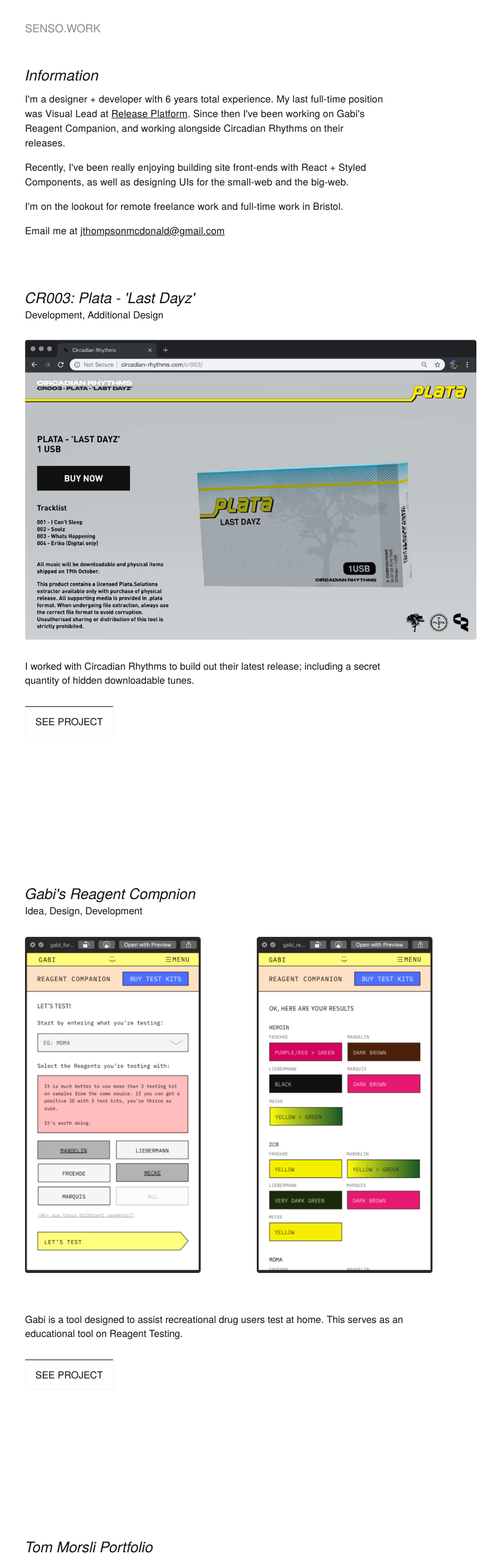
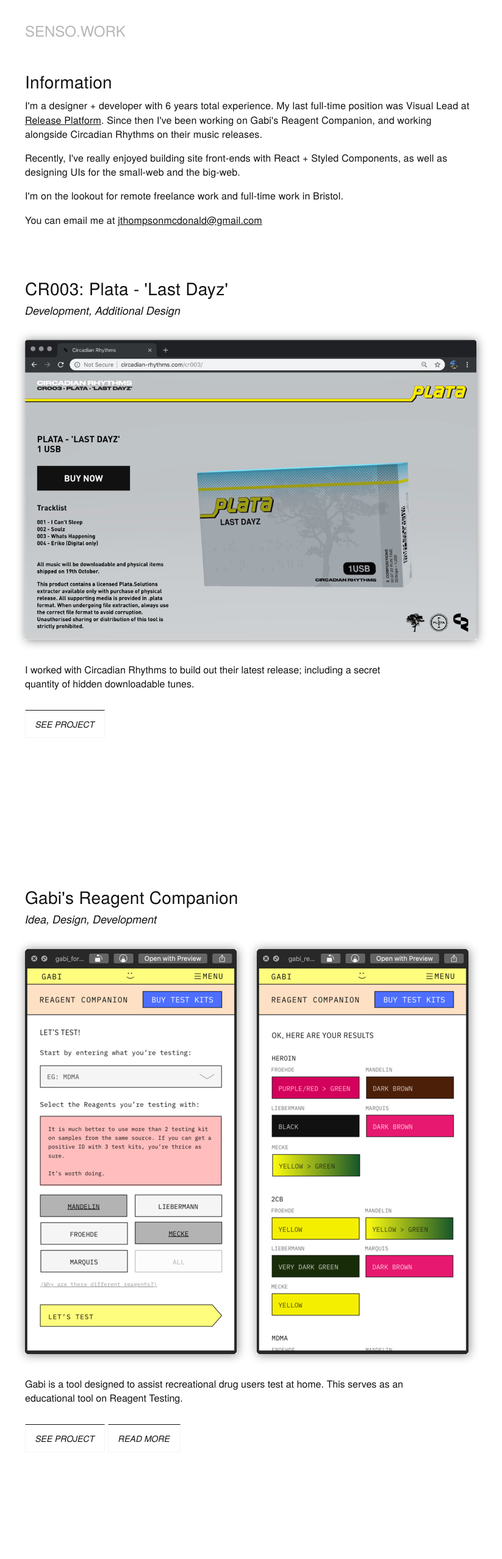
Before and after one commit to thompson-mcdonald/sensoDOTwork, a React (Create React App) app: page / in a window 1280 px wide. Shown: the top 2556 px of the page at 61% size, without its empty margins (229-1052 px from the left). Built offline with nearby package versions, Linux system fonts and the light colour scheme.

Commit message:
more tweaks

```diff
--- a/src/Components/Header/Header.jsx
+++ b/src/Components/Header/Header.jsx
@@ -10,7 +10,7 @@
     padding: 2rem 0;
   }
   & a {
-    opacity: 0.5;
+    opacity: 0.3;
     transition: all .5s;
     user-select: none;
   }
@@ -32,10 +32,10 @@
     text-decoration: none;
   }
   @media screen and (min-width: 375px) {
-    font-size: 16px;
+    font-size: 20px;
   }
   @media screen and (min-width: 750px) {
-    font-size: 18px;
+    font-size: 24px;
   }
 `;
 
--- a/src/Components/SubTitle/SubTitle.jsx
+++ b/src/Components/SubTitle/SubTitle.jsx
@@ -3,6 +3,10 @@
 export default styled.h2`
   font-size: 16px;
   font-weight: normal;
+  font-style: italic;
   text-align: left;
-  margin: 0;
+  margin: 0 0 .25em;
+  @media screen and (min-width: 750px) {
+    font-size: 18px;
+  }
 `;
--- a/src/Components/Title/Title.jsx
+++ b/src/Components/Title/Title.jsx
@@ -1,13 +1,15 @@
 import styled from "styled-components";
 
 export default styled.h2`
-  font-size: 14px;
+  font-size: 24px;
   font-weight: normal;
-  font-style: italic;
+  font-style: normal;
   text-align: left;
   margin-bottom: 0;
   padding: 0;
+  letter-spacing: 0.01em;
+  margin-bottom: .25rem;
   @media screen and (min-width: 750px) {
-    font-size: 24px;
+    font-size: 28px;
   }
 `;
--- /dev/null
+++ b/src/Components/WorkImage/WorkImage.jsx
@@ -0,0 +1,14 @@
+import React, { Fragment } from "react";
+import styled from "styled-components";
+
+const WorkImg = styled.img`
+  max-width: 100%;
+  margin: 2rem 0 1rem 0;
+  box-shadow: #888 1px 1px 15px;
+`;
+
+export default ({ src, alt }) => (
+  <div>
+    <WorkImg src={src} alt={alt} />
+  </div>
+);
--- a/src/Components/WorkLink/WorkLink.jsx
+++ b/src/Components/WorkLink/WorkLink.jsx
@@ -1,14 +1,21 @@
 import React from "react";
 import styled from "styled-components";
+
+const Con = styled.div`
+  display: inline-block;
+`;
 
 const WorkLink = styled.a`
   text-align: center;
   display: inline-block;
   text-transform: uppercase;
   padding: .75rem 1rem;
+  margin: 0 .3rem 0 0;
+  font-size: 14px;
   &:link, &:visited {
     color: #111;
     text-decoration: none;
+    font-style: italic;
     border: 1px solid #F5F5F5;
     border-top-color: #111;
     transition: .4s all;
@@ -20,8 +27,8 @@
   }
 `;
 
-export default ({ alt, target, href }) => (
-  <div>
-    <WorkLink href={href} target={target} alt={alt}>SEE PROJECT</WorkLink>
-  </div>
+export default ({ alt, target, href, text }) => (
+  <Con>
+    <WorkLink href={href} target={target} alt={alt}>{text}</WorkLink>
+  </Con>
 );
--- a/src/Components/WorkStrips/WorkStripBecalmed.jsx
+++ b/src/Components/WorkStrips/WorkStripBecalmed.jsx
@@ -5,11 +5,12 @@
 import SubTitle from './../SubTitle/SubTitle';
 import Description from './../Description/Description';
 import WorkLink from './../WorkLink/WorkLink';
+import WorkImage from './../WorkImage/WorkImage';
 
 const WorkStrip = styled.div`
   max-width: 800px;
   width: 80%;
-  margin: 2rem 0;
+  margin: 0;
 `;
 
 const StripWrap = styled.div`
@@ -19,22 +20,16 @@
   }
 `;
 
-const WorkImg = styled.img`
-  max-width: 100%;
-  margin-top: 2rem;
-`;
-
-
 export default () => (
   <StripWrap>
     <Title>Becalmed - Oblique Strategies for your terminal</Title>
     <SubTitle>Idea, Development</SubTitle>
     <WorkStrip>
-          <WorkImg src={BecalmedImgOne} />
+          <WorkImage src={BecalmedImgOne} />
     </WorkStrip>
     <Description>
       <p>Brian Eno's Oblique Strategies, but in your terminal.<br />The creative problem solver you didn't know you needed. </p>
     </Description>
-    <WorkLink href="http://npmjs.com/package/becalmed" target="_blank" alt="CR003" />
+    <WorkLink href="http://npmjs.com/package/becalmed" target="_blank" alt="CR003" text="SEE PROJECT" />
   </StripWrap>
 );
--- a/src/Components/WorkStrips/WorkStripCR.jsx
+++ b/src/Components/WorkStrips/WorkStripCR.jsx
@@ -5,17 +5,11 @@
 import WorkLink from './../WorkLink/WorkLink';
 import Title from './../Title/Title';
 import SubTitle from './../SubTitle/SubTitle';
-
+import WorkImg from './../WorkImage/WorkImage';
 
 const WorkStrip = styled.div`
   margin: 2rem auto;
   width: 100%;
-`;
-
-const WorkImg = styled.img`
-  margin-top: 30px;
-  max-width: 100%;
-  margin-bottom: 10px;
 `;
 
 const StripWrap = styled.div`
@@ -39,6 +33,6 @@
     <Description>
       I worked with Circadian Rhythms to build out their latest release; including a secret quantity of hidden downloadable tunes.
     </Description>
-    <WorkLink href="http://circadian-rhythms.com/cr003" target="_blank" alt="CR003" />
+    <WorkLink href="http://circadian-rhythms.com/cr003" target="_blank" alt="CR003" text="SEE PROJECT" />
   </StripWrap>
 );
--- a/src/Components/WorkStrips/WorkStripGabi.jsx
+++ b/src/Components/WorkStrips/WorkStripGabi.jsx
@@ -6,16 +6,11 @@
 import Title from './../Title/Title';
 import SubTitle from './../SubTitle/SubTitle';
 import WorkLink from './../WorkLink/WorkLink';
+import WorkImage from './../WorkImage/WorkImage';
 
 const WorkStrip = styled.div`
   width: 100%;
-  margin: 2rem auto;
-`;
-
-const WorkImg = styled.img`
-  max-width: 100%;
-  margin-top: 2rem;
-  width: 80%;
+  margin: 0 auto;
 `;
 
 const StripWrap = styled.div`
@@ -29,7 +24,6 @@
   display: grid;
   grid-gap: 10px 20px;
   grid-template-columns: repeat(1, 1fr);
-  margin-bottom: 4rem;
   @media screen and (min-width: 750px) {
     grid-template-columns: repeat(2, 1fr);
   }
@@ -37,15 +31,16 @@
 
 export default () => (
   <StripWrap>
-    <Title>Gabi's Reagent Compnion</Title>
+    <Title>Gabi's Reagent Companion</Title>
     <SubTitle>Idea, Design, Development</SubTitle>
     <WorkImgWrap>
-      <WorkImg src={GabiImgOne} />
-      <WorkImg src={GabiImgTwo} />
+      <WorkImage src={GabiImgOne} />
+      <WorkImage src={GabiImgTwo} />
     </WorkImgWrap>
     <Description>
       Gabi is a tool designed to assist recreational drug users test at home. This serves as an educational tool on Reagent Testing.
     </Description>
-    <WorkLink href="https://reagent.gabi.website/" target="_blank" alt="Gabi's Reagent Companion" />
+    <WorkLink href="https://reagent.gabi.website/" target="_blank" alt="Gabi's Reagent Companion" text="SEE PROJECT" />
+    <WorkLink href="https://medium.com/@SafeGabi/introducing-gabis-reagent-companion-2be6e253facc" target="_blank" text="READ MORE" alt="Gabi's Reagent Companion" />
   </StripWrap>
 );
--- a/src/Components/WorkStrips/WorkStripMorsli.jsx
+++ b/src/Components/WorkStrips/WorkStripMorsli.jsx
@@ -5,6 +5,7 @@
 import Title from './../Title/Title';
 import SubTitle from './../SubTitle/SubTitle';
 import WorkLink from './../WorkLink/WorkLink';
+import WorkImage from './../WorkImage/WorkImage';
 
 const WorkStrip = styled.div`
   width: 100%;
@@ -18,11 +19,6 @@
   }
 `;
 
-const WorkImg = styled.img`
-  max-width: 100%;
-  margin-top: 2rem;
-`;
-
 const WorkImgWrap = styled.div`
 
 `;
@@ -32,11 +28,11 @@
     <Title>Tom Morsli Portfolio</Title>
     <SubTitle>Development</SubTitle>
     <WorkImgWrap>
-      <WorkImg src={MorsliImgOne} />
+      <WorkImage src={MorsliImgOne} />
     </WorkImgWrap>
     <Description>
       <p>Tom is a really good friend and a really good photographer and editor. <br /> I helped with his site.</p>
     </Description>
-    <WorkLink href="http://tmorsli.com" target="_blank" alt="Tom Morsli" />
+    <WorkLink href="http://tmorsli.com" target="_blank" alt="Tom Morsli" text="SEE PROJECT" />
   </StripWrap>
 );
--- a/src/Pages/Home.jsx
+++ b/src/Pages/Home.jsx
@@ -17,11 +17,11 @@
 
 const Blurb = styled.div`
   margin-bottom: 70px;
-  font-size: 12px;
+  font-size: 16px;
   font-weight: lighter;
   letter-spacing: -0.025em;
   margin: 0 auto;
-  line-height: 1.5em;
+  line-height: 1.45em;
   letter-spacing: 0.01em;
   & a:link, a:visited {
     text-decoration: underline;
@@ -39,7 +39,7 @@
 `;
 
 const Content = styled.div`
-  width: 80%;
+  width: 100%;
   text-align: left;
 `;
 
@@ -53,12 +53,12 @@
     <Blurb>
       <Content>
         <Title>Information</Title>
-        <p>I'm a designer + developer with 6 years total experience. My last full-time position was Visual Lead at <a href="https://userelease.com/">Release Platform</a>. Since then I've been working on Gabi's Reagent Companion, and working alongside Circadian Rhythms on their releases.</p>
+        <p>I'm a designer + developer with 6 years total experience. My last full-time position was Visual Lead at <a href="https://userelease.com/">Release Platform</a>. Since then I've been working on Gabi's Reagent Companion, and working alongside Circadian Rhythms on their music releases.</p>
 
-        <p>Recently, I've been really enjoying building site front-ends with React + Styled Components, as well as designing UIs for the small-web and the big-web.</p>
+        <p>Recently, I've really enjoyed building site front-ends with React + Styled Components, as well as designing UIs for the small-web and the big-web.</p>
 
         <p>I'm on the lookout for remote freelance work and full-time work in Bristol.</p>
-        <p>Email me at <a href="mailto:jthompsonmcdonald@gmail.com">jthompsonmcdonald@gmail.com</a></p>
+        <p>You can email me at <a href="mailto:jthompsonmcdonald@gmail.com">jthompsonmcdonald@gmail.com</a></p>
       </Content>
     </Blurb>
     <WorkWrapper>
```
Also changed, not shown: src/Components/WorkImage/WorkImages.jsx (deleted, +0 -9 lines).
